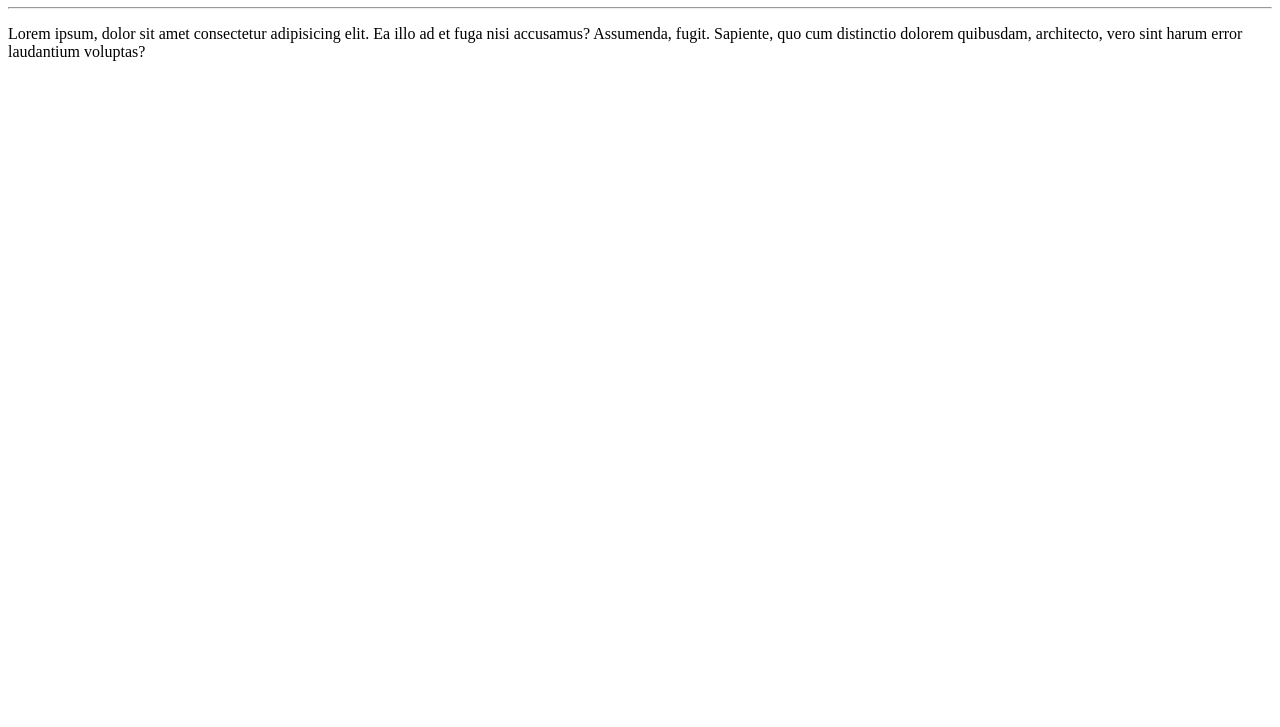
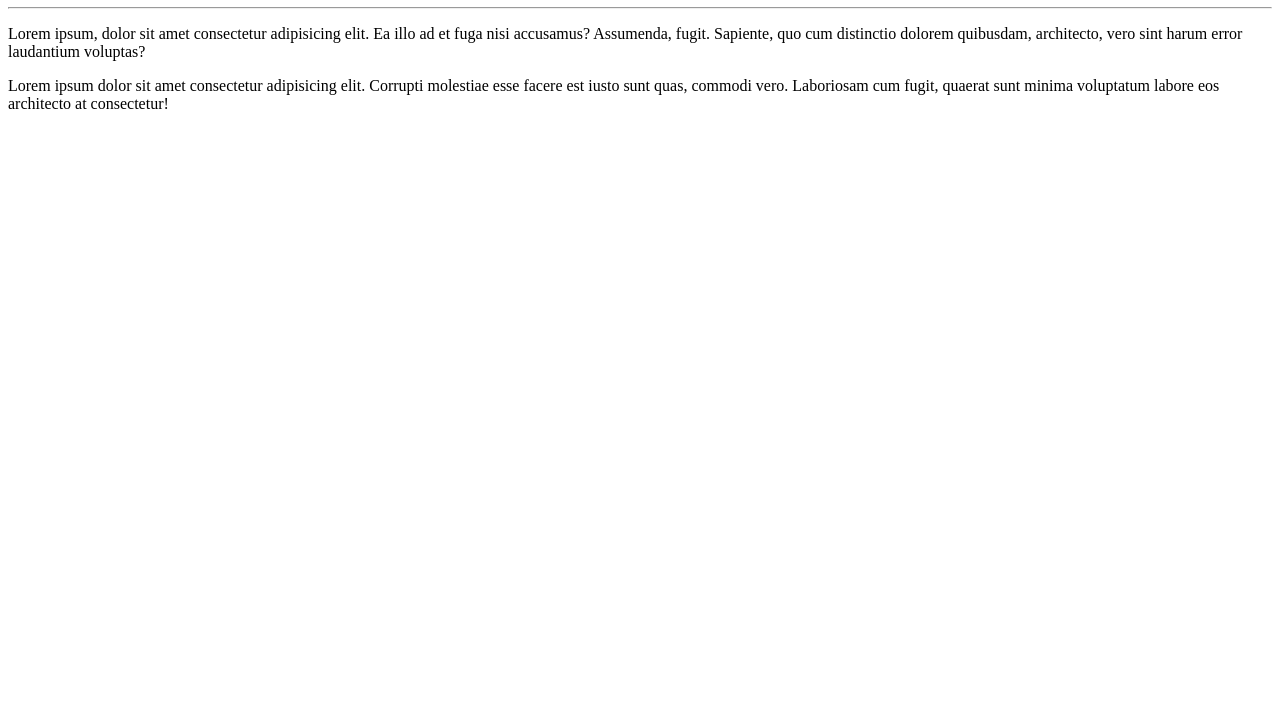
Before and after one commit to GarotoCafe/Xesque, a plain HTML site: page index.html in a window 1280 px wide. Shown: the part 73-800 px from the top of the page. Drawn offline with Linux system fonts and the light colour scheme.

Commit message:
Update index.html

```diff
--- a/index.html
+++ b/index.html
@@ -10,5 +10,6 @@
     <h1>Espero que tenha dado certo</h1>
     <hr>
     <p>Lorem ipsum, dolor sit amet consectetur adipisicing elit. Ea illo ad et fuga nisi accusamus? Assumenda, fugit. Sapiente, quo cum distinctio dolorem quibusdam, architecto, vero sint harum error laudantium voluptas?</p>
+    <p>Lorem ipsum dolor sit amet consectetur adipisicing elit. Corrupti molestiae esse facere est iusto sunt quas, commodi vero. Laboriosam cum fugit, quaerat sunt minima voluptatum labore eos architecto at consectetur!</p>
 </body>
 </html>
```
